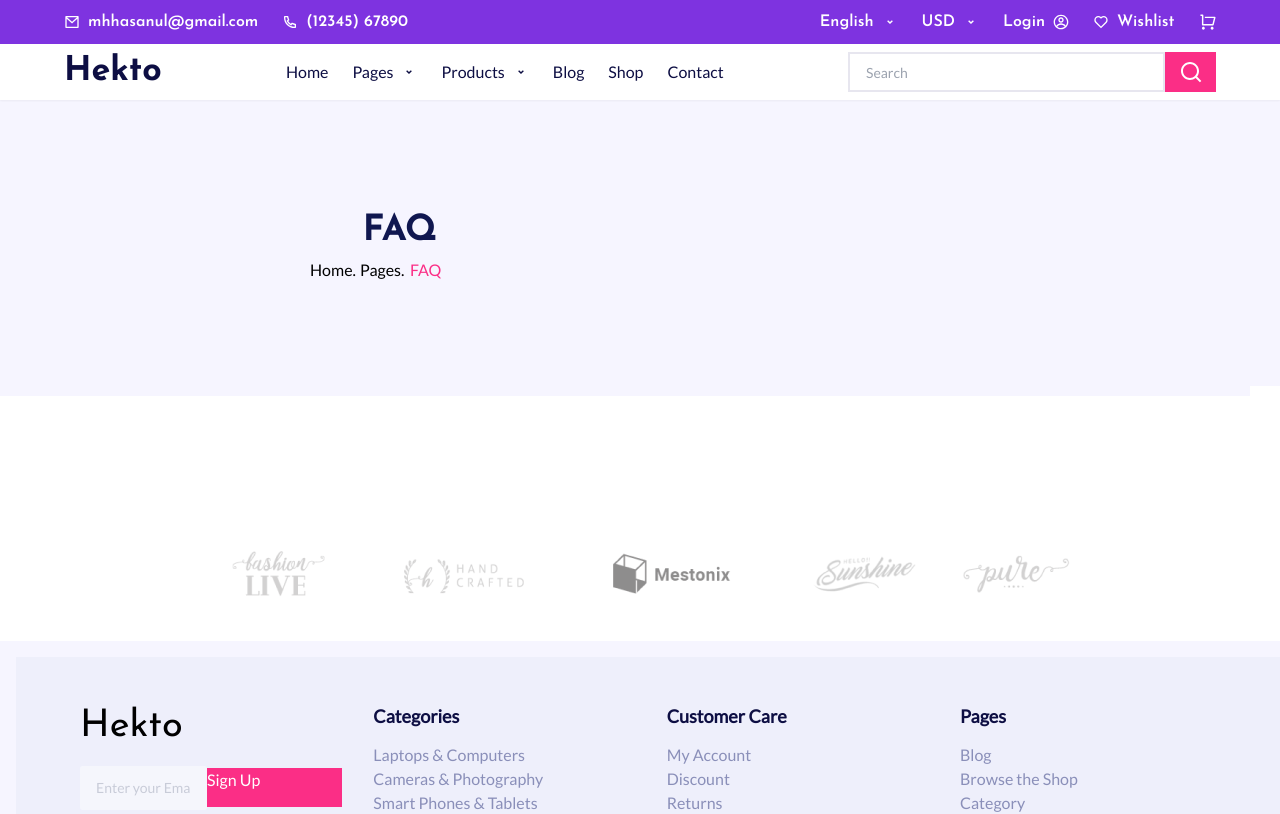
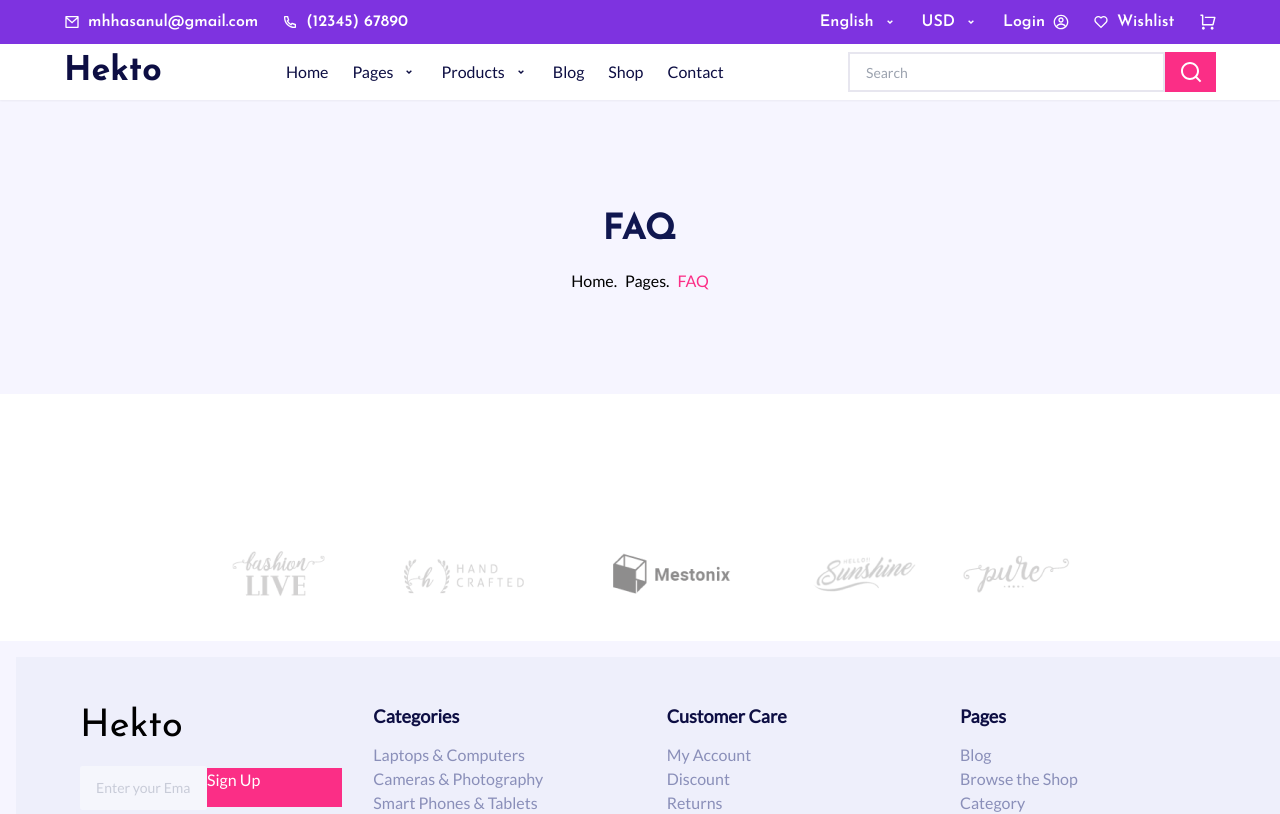
Before and after one commit to SyedaQurrat/E-commerce-website, a Next.js app: page /faq in a window 1280 px wide. Shown: the top 814 px of the page. Built offline with nearby package versions, Linux system fonts and the light colour scheme.

Commit message:
Corrected folder name for case sensitivity

```diff
--- a/src/components/Heading.tsx
+++ b/src/components/Heading.tsx
@@ -61,33 +61,17 @@ const Heading = () => {
   if (!pageName) return null;
 
   return (
-    <div
-      className="w-[1250px] h-[286px] bg-[#F6F5FF] relative"
-      style={{ top: '10px' }}
-    >
-      <div
-        className="absolute w-[400px] h-[36px] text-[#101750] font-josefin font-bold text-[36px] leading-[42.19px]"
-        style={{ top: '100px', left: '200px', textAlign: 'center' }}
-      >
+    <div className="w-full h-auto sm:h-[286px] bg-[#F6F5FF] flex flex-col items-center justify-center sm:relative sm:top-2">
+      {/* Page Name */}
+      <div className="text-[#101750] font-josefin font-bold text-[24px] sm:text-[36px] leading-[1.2] text-center">
         {pageName}
       </div>
-      <div
-        className="absolute w-[43px] h-[19px] text-[#000000] font-lato font-medium text-[16px] leading-[19.2px]"
-        style={{ top: '150px', left: '310px', textAlign: 'center' }}
-      >
-        Home.
-      </div>
-      <div
-        className="absolute w-[42px] h-[19px] text-[#000000] font-lato font-medium text-[16px] leading-[19.2px]"
-        style={{ top: '150px', left: '360px', textAlign: 'center' }}
-      >
-        Pages.
-      </div>
-      <div
-        className="absolute w-auto h-[19px] text-[#FB2E86] font-lato font-medium text-[16px] leading-[19.2px]"
-        style={{ top: '150px', left: '410px', textAlign: 'center' }}
-      >
-        {pageName}
+
+      {/* Breadcrumb Section */}
+      <div className="flex space-x-2 mt-2 sm:mt-4 text-[14px] sm:text-[16px] font-lato font-medium">
+        <span className="text-[#000000]">Home.</span>
+        <span className="text-[#000000]">Pages.</span>
+        <span className="text-[#FB2E86]">{pageName}</span>
       </div>
     </div>
   );
--- a/src/components/LatestProducts.tsx
+++ b/src/components/LatestProducts.tsx
@@ -32,8 +32,8 @@ const LatestProducts = () => {
 
         {/* Cards */}
         <div className="grid grid-cols-1 sm:grid-cols-2 lg:grid-cols-3 gap-8 px-4 md:px-8 lg:px-16">
-          {images.map((imageSrc, index) => (
-            <Card2 key={index} imageSrc={imageSrc} />
+          {images.map((imagesrc, index) => (
+            <Card2 key={index} imagesrc={imagesrc} />
           ))}
         </div>
       </section>
```
Also changed, not shown: src/components/HeroSection.tsx (+0 -61 lines).
